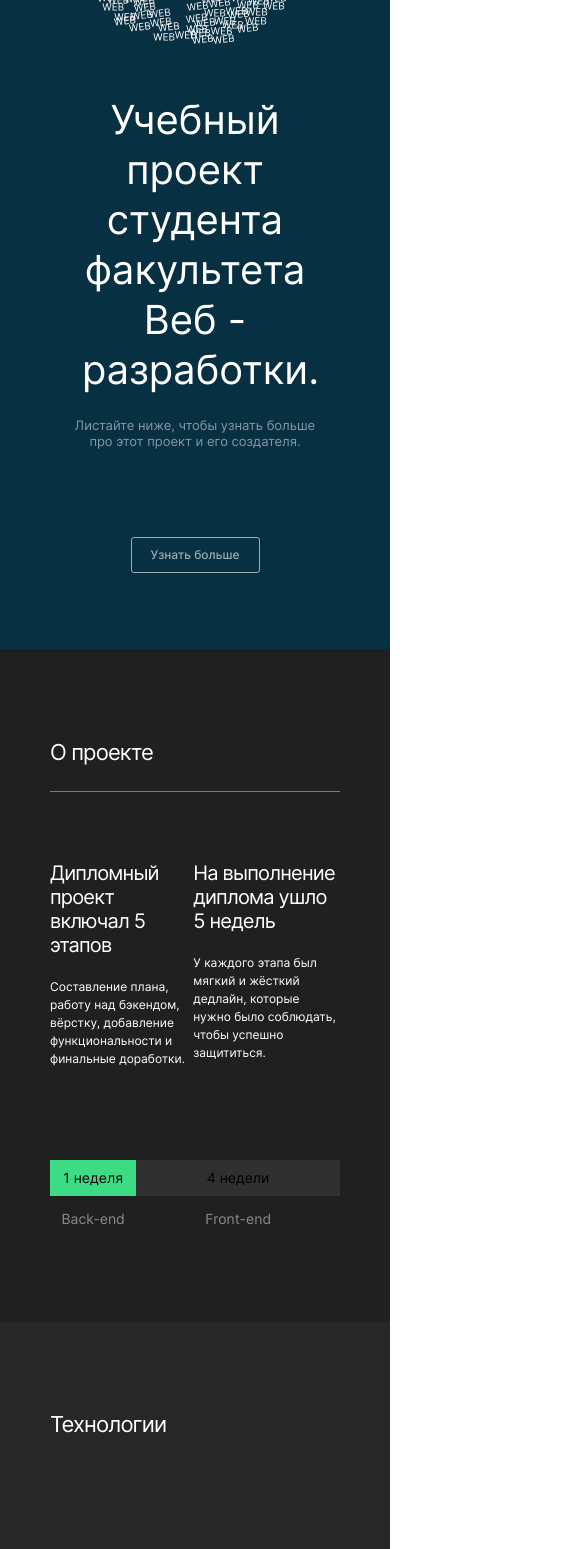
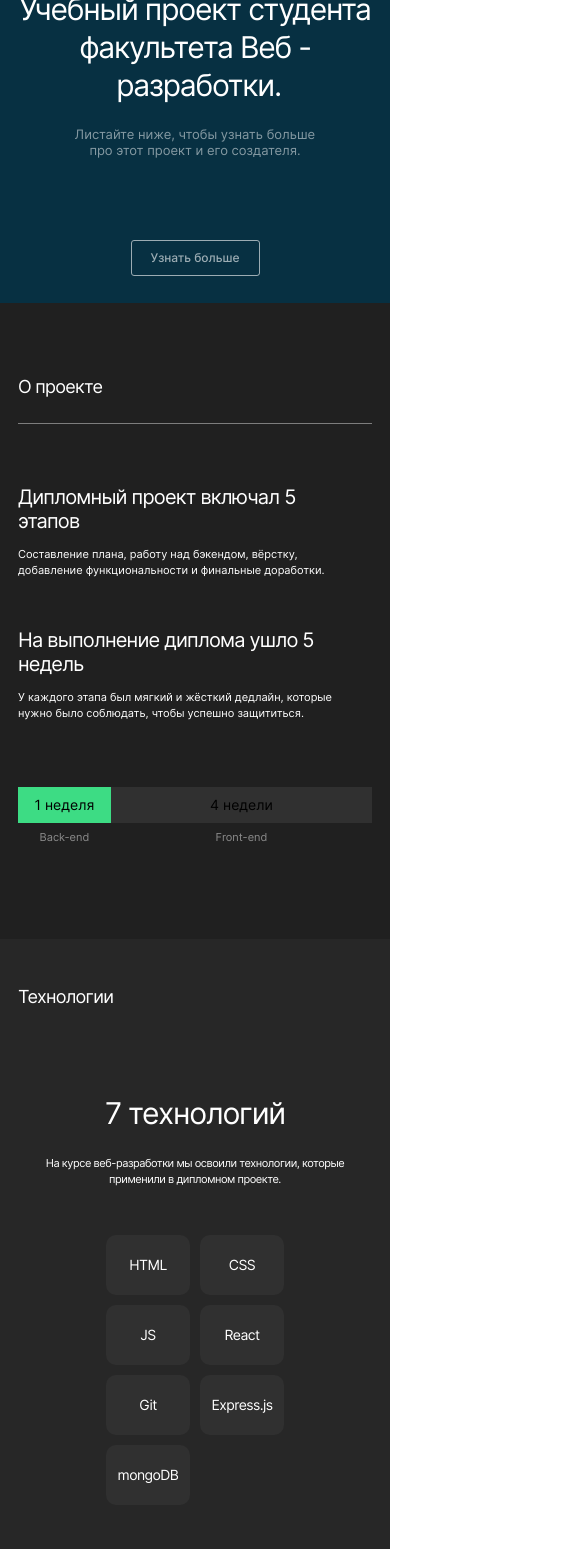
Before and after one commit to Oksana-Bykova/movies-explorer-frontend, a React (Create React App) app: page / in a window 390 px wide. Shown: the part 400-1949 px from the top of the page, 585 px wide, since content can reach past the window. Built offline with nearby package versions, Linux system fonts and the light colour scheme.

Commit message:
подготовить пиксель перфект под разрешение 320

```diff
--- a/src/components/Footer/Footer.css
+++ b/src/components/Footer/Footer.css
@@ -5,6 +5,12 @@
 @media screen and (max-width: 769px) {
   .footer {
     padding: 79px 30px 0 30px;
+  }
+}
+
+@media screen and (max-width: 500px) {
+  .footer {
+    padding: 66px 10px 0 10px;
   }
 }
 
@@ -20,6 +26,12 @@
   border-bottom: 1px solid #424242;
 }
 
+@media screen and (max-width: 500px) {
+  .footer__information {
+    font-size: 12px;
+  }
+}
+
 .footer__link {
   list-style: none;
   text-align: right;
@@ -30,6 +42,15 @@
   margin-left: 20px;
 }
 
+@media screen and (max-width: 500px) {
+  .footer__link {
+    font-size: 12px;
+    margin: 0;
+    text-align: center;
+    margin-top: 12px;
+  }
+}
+
 .footer__container {
   display: flex;
   justify-content: space-between;
@@ -38,11 +59,27 @@
   align-items: flex-start;
 }
 
+@media screen and (max-width: 500px) {
+  .footer__container {
+    flex-direction: column-reverse;
+    align-items: center;
+  }
+}
+
 .footer__list {
     display: flex;
     justify-content: flex-end;
     margin: 0;
 
+}
+
+@media screen and (max-width: 500px) {
+  .footer__list {
+    flex-direction: column;
+    padding: 0;
+
+
+  }
 }
 
 .footer__year {
@@ -56,3 +93,9 @@ font-weight: 400;
 line-height: normal;
   }
 }
+
+@media screen and (max-width: 500px) {
+  .footer__year {
+margin-top: 30px;
+  }
+}
--- a/src/components/Main/AboutMe/AboutMe.css
+++ b/src/components/Main/AboutMe/AboutMe.css
@@ -6,6 +6,12 @@
 @media screen and (max-width: 769px) {
   .about-me {
     padding: 89px 50px 89px 50px;
+  }
+}
+
+@media screen and (max-width: 500px) {
+  .about-me {
+    padding: 42px 14px 71px 14px;
   }
 }
 
@@ -18,6 +24,13 @@
   margin-bottom: 12px;
 }
 
+@media screen and (max-width: 500px) {
+  .about-me__title {
+    font-size: 18px;
+    letter-spacing: -0.72px;
+  }
+}
+
 .about-me__line {
   width: 100%;
 }
@@ -26,6 +39,12 @@
   display: flex;
   margin-top: 61px;
   justify-content: space-between;
+}
+
+@media screen and (max-width: 500px) {
+  .about-me__container {
+    flex-direction: column-reverse;
+  }
 }
 
 .about-me__name {
@@ -44,6 +63,15 @@
     letter-spacing: -1.6px;
   }
 }
+
+@media screen and (max-width: 500px) {
+  .about-me__name {
+    font-size: 30px;
+    letter-spacing: -1.2px;
+    margin-top: 37px;
+  }
+}
+
 
 .about-me__brief-information {
   font-feature-settings: "clig" off, "liga" off;
@@ -92,6 +120,13 @@
   }
 }
 
+@media screen and (max-width: 500px) {
+  .about-me__photo {
+    width: 292x;
+    height: 352px;
+  }
+}
+
 .about-me__container-information {
   display: flex;
   flex-direction: column;
@@ -108,3 +143,9 @@
   position: absolute;
   bottom: 0;
 }
+@media screen and (max-width: 500px) {
+  .about-me__link {
+    position: static;
+    margin-top: 40px;
+  }
+}
--- a/src/components/Main/AboutProject/AboutProject.css
+++ b/src/components/Main/AboutProject/AboutProject.css
@@ -8,6 +8,12 @@
   }
 }
 
+@media screen and (max-width: 500px) {
+  .about-project {
+    padding: 73px 18px 95px 18px;
+  }
+}
+
 .about-project__title {
   color: #fff;
   font-size: 22px;
@@ -15,6 +21,15 @@
   line-height: normal;
   letter-spacing: -0.88px;
   margin: 0 0 12px 0;
+}
+
+@media screen and (max-width: 500px) {
+  .about-project__title {
+    font-size: 18px;
+    font-weight: 400;
+    line-height: normal;
+    letter-spacing: -0.72px;
+  }
 }
 
 .about-project__image {
@@ -30,12 +45,19 @@
   justify-content: space-between;
 }
 
+@media screen and (max-width: 500px) {
+  .about-project__container {
+    flex-wrap: wrap;
+    margin-top: 57px;
+  }
+}
+
 .about-project__subtitle {
   margin: 0;
-font-size: 20px;
-font-weight: 400;
-line-height: normal;
-letter-spacing: -0.8px;
+  font-size: 20px;
+  font-weight: 400;
+  line-height: normal;
+  letter-spacing: -0.8px;
 }
 
 .about-project__paragraph {
@@ -48,6 +70,21 @@ letter-spacing: -0.8px;
     font-weight: 400;
     line-height: 18px;
     margin: 21px 0 76px;
+  }
+}
+
+@media screen and (max-width: 500px) {
+  .about-project__paragraph {
+    margin: 13px 0 55px;
+    width: 100%;
+    font-size: 11px;
+    line-height: 16px;
+  }
+}
+
+@media screen and (max-width: 500px) {
+  .about-project__paragraph:last-child {
+    margin-bottom: 50px;
   }
 }
 
@@ -100,8 +137,18 @@ letter-spacing: -0.8px;
   color: #8b8b8b;
 }
 
+@media screen and (max-width: 500px) {
+  .about-project__span {
+    font-size: 11px;
+    font-style: normal;
+    font-weight: 400;
+    line-height: normal;
+    margin-top: 7px;
+  }
+}
+
 .about-project__information {
-max-width: 550px;
+  max-width: 550px;
 }
 
 @media screen and (max-width: 769px) {
--- a/src/components/Main/Portfolio/Portfolio.css
+++ b/src/components/Main/Portfolio/Portfolio.css
@@ -8,14 +8,26 @@
   }
 }
 
+@media screen and (max-width: 500px) {
+  .portfolio {
+    padding: 0 14px 53px 14px;
+  }
+}
 .portfolio__title {
-    color: #8B8B8B;
-font-feature-settings: 'clig' off, 'liga' off;
+  color: #8b8b8b;
+  font-feature-settings: "clig" off, "liga" off;
   font-size: 18px;
   font-weight: 400;
   line-height: 20px;
-margin-top: 0 ;
+  margin-top: 0;
   margin-bottom: 50px;
+}
+
+@media screen and (max-width: 500px) {
+  .portfolio__title {
+    font-size: 14px;
+    margin-bottom: 27px;
+  }
 }
 
 .portfolio__links {
@@ -25,21 +37,35 @@ margin-bottom: 50px;
 
 .portfolio__link {
   text-decoration: none;
-    color: #FFF;
+  color: #fff;
   font-size: 30px;
   font-weight: 400;
   line-height: 50px;
   letter-spacing: -1.2px;
   margin-bottom: 19px;
+}
 
+@media screen and (max-width: 500px) {
+  .portfolio__link {
+    font-size: 18px;
+    letter-spacing: -0.72px;
+    margin-bottom: 7px;
+    margin-top: 6px;
+  }
 }
 
 .portfolio__link-container {
   display: flex;
   flex-direction: row;
   justify-content: space-between;
-    border-bottom: 1px solid #424242 ;
+  border-bottom: 1px solid #424242;
   margin-bottom: 20px;
+}
+
+@media screen and (max-width: 500px) {
+    .portfolio__link-container {
+      margin: 0;
+    }
   }
 
 .portfolio__image {
@@ -47,6 +73,13 @@ margin-bottom: 19px;
   height: 60px;
 }
 
+@media screen and (max-width: 500px) {
+    .portfolio__image {
+        width: 18px;
+        height: 28px;
+    }
+  }
+
 .portfolio__link-container:last-child {
   border-bottom: 0;
 }
--- a/src/components/Main/Promo/Promo.css
+++ b/src/components/Main/Promo/Promo.css
@@ -13,6 +13,12 @@
     flex-direction: column-reverse;
     align-items: center;
     padding: 75px 50px 0 50px;
+  }
+}
+
+@media screen and (max-width: 500px) {
+  .promo {
+    padding: 75px 10px 0 10px;
   }
 }
 
@@ -36,6 +42,16 @@
   }
 }
 
+@media screen and (max-width: 500px) {
+  .promo__title {
+    font-size: 30px;
+    font-weight: 400;
+    line-height: 38px; /* 126.667% */
+    letter-spacing: -1.2px;
+    margin-top: 41px;
+  }
+}
+
 .promo__text {
   font-size: 13px;
   font-weight: 400;
@@ -53,6 +69,12 @@
   }
 }
 
+@media screen and (max-width: 500px) {
+  .promo__text {
+    margin: 0 auto 82px;
+  }
+}
+
 .promo__logo {
   max-width: 310px;
   max-height: 304px;
@@ -62,6 +84,13 @@
   .promo__logo {
     text-align: center;
     margin-top: 65px;
+  }
+}
+
+@media screen and (max-width: 500px) {
+  .promo__logo {
+    max-width: 210px;
+    max-height: 206px;
   }
 }
 
@@ -85,3 +114,9 @@
     display: block;
   }
 }
+
+@media screen and (max-width: 500px) {
+  .promo__button {
+    margin: 0 auto 27px;
+  }
+}
--- a/src/components/Main/Techs/Techs.css
+++ b/src/components/Main/Techs/Techs.css
@@ -9,6 +9,12 @@
   }
 }
 
+@media screen and (max-width: 500px) {
+  .techs {
+    padding: 47px 18px 89px 18px;
+  }
+}
+
 .techs__title {
   color: #fff;
   font-size: 22px;
@@ -17,6 +23,15 @@
   letter-spacing: -0.88px;
   margin: 0;
   margin-bottom: 12px;
+}
+
+@media screen and (max-width: 500px) {
+  .techs__title {
+    font-size: 18px;
+    font-weight: 400;
+    line-height: normal;
+    letter-spacing: -0.72px;
+  }
 }
 
 .techs__line {
@@ -41,6 +56,15 @@
   }
 }
 
+@media screen and (max-width: 500px) {
+  .techs__subtitle {
+    font-size: 30px;
+    letter-spacing: -1.2px;
+    margin-top: 47px;
+    margin-bottom: 13px;
+  }
+}
+
 .techs__paragraph {
   color: #fff;
   text-align: center;
@@ -59,6 +83,15 @@
   }
 }
 
+@media screen and (max-width: 500px) {
+  .techs__paragraph {
+    font-size: 11px;
+    line-height: 16px; /* 145.455% */
+    letter-spacing: -0.44px;
+    margin-bottom: 48px;
+  }
+}
+
 .techs__container {
   display: flex;
   max-width: 690px;
@@ -66,18 +99,32 @@
   justify-content: space-between;
   list-style: none;
   padding: 0;
+  flex-wrap: wrap;
+  flex-grow: 2;
+}
+
+@media screen and (max-width: 500px) {
+  .techs__container {
+    max-width: 178px;
+    gap:10px 10px;
+  }
 }
 
 .techs__technologies {
   min-width: 90px;
   min-height: 60px;
-    background:#303030;
+  background: #303030;
   border-radius: 10px;
-    color: #FFF;
+  color: #fff;
   text-align: center;
   font-size: 14px;
   font-weight: 400;
   line-height: 60px;
   letter-spacing: -0.56px;
+}
 
+@media screen and (max-width: 769px) {
+  .techs__technologies {
+    min-width: 84px;
   }
+}
```
Lines whose indentation alone changed are shown as unchanged.
